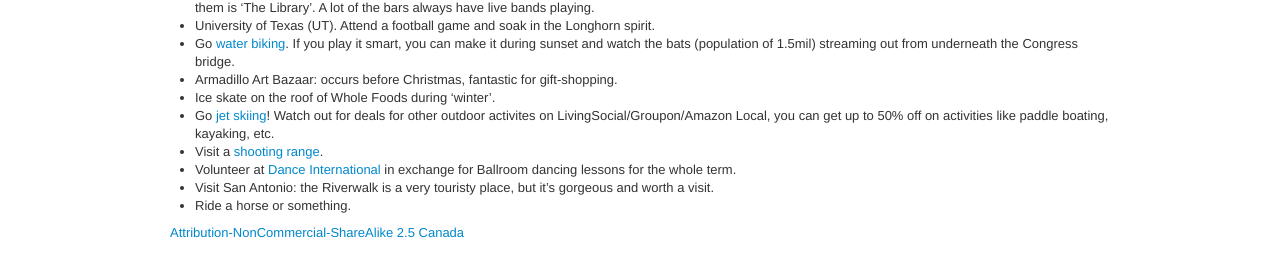
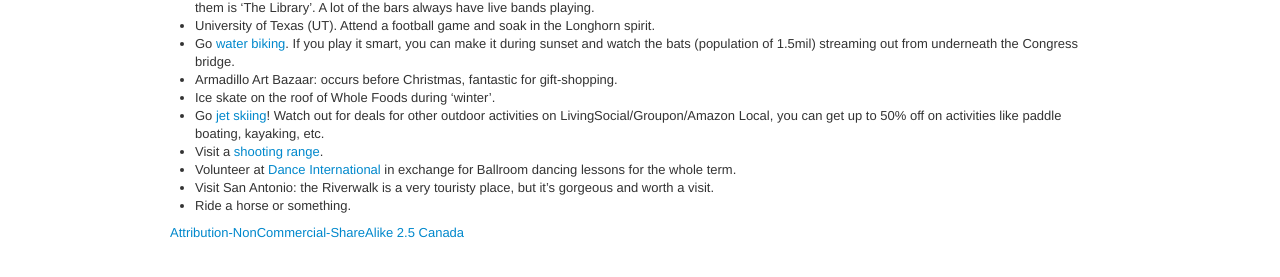
Before and after one commit to sholiday/Unofficial-Waterloo-USA-Intern-Guide, a Jekyll site: the page built from index.markdown, in a window 1280 px wide and 900 px high, scrolled down 11626 px. Shown: the part 618-895 px from the top of the window. Built offline with Jekyll 4.4.1, drawn with Linux system fonts in a browser that asks for light colours; nearby versions of some CDN libraries; Markdown is read by kramdown in place of the engine named in the settings.

Commit message:
Updated URLs, fixed typos.

```diff
--- a/index.markdown
+++ b/index.markdown
@@ -624,9 +624,9 @@ If you are an intern and have more info let me know.
 <section id="Area-California" />
 ### California (General)
 * In-N-Out burger is a must try. Checkout the Animal Style burger on their
-  [secret menu](http://www.in-n-out.com/secretmenu.asp).
-* Many people like [Chipotle](http://www.chipotle.com/)
-* Eric found [USAA](www.usaa.com) very useful for car rentals.
+  [secret menu](http://www.in-n-out.com/menu/not-so-secret-menu.aspx).
+* Many people like [Chipotle](https://www.chipotle.com/)
+* Eric found [USAA](https://www.usaa.com) very useful for car rentals.
 
   * The website will make it seem like its for active-duty military or veterans,
     but everyone with an SSN is eligible for the shopping discounts.
@@ -750,7 +750,7 @@ It's worth a trip after your first paycheque.
 * Pizza Hut is not as fancy in the US. It will blow your coworkers' minds if you
   tell them that Pizza Hut is a sit down restaurant with waiters
 
-#### Activites
+#### Activities
 
 
 * [Helicopter Flying](http://verticalcfi.com/) Yes you get to control the
@@ -1097,7 +1097,7 @@ up SF or Mountain View.
 * Armadillo Art Bazaar: occurs before Christmas, fantastic for gift-shopping.
 * Ice skate on the roof of Whole Foods during 'winter'.
 * Go [jet skiing](http://viplaketravis.com/)! Watch out for deals for other
-  outdoor activites on LivingSocial/Groupon/Amazon Local, you can get up to 50%
+  outdoor activities on LivingSocial/Groupon/Amazon Local, you can get up to 50%
   off on activities like paddle boating, kayaking, etc.
 * Visit a [shooting range](http://www.redsguns.com/).
 * Volunteer at [Dance International](http://dancein.org) in exchange for
```
